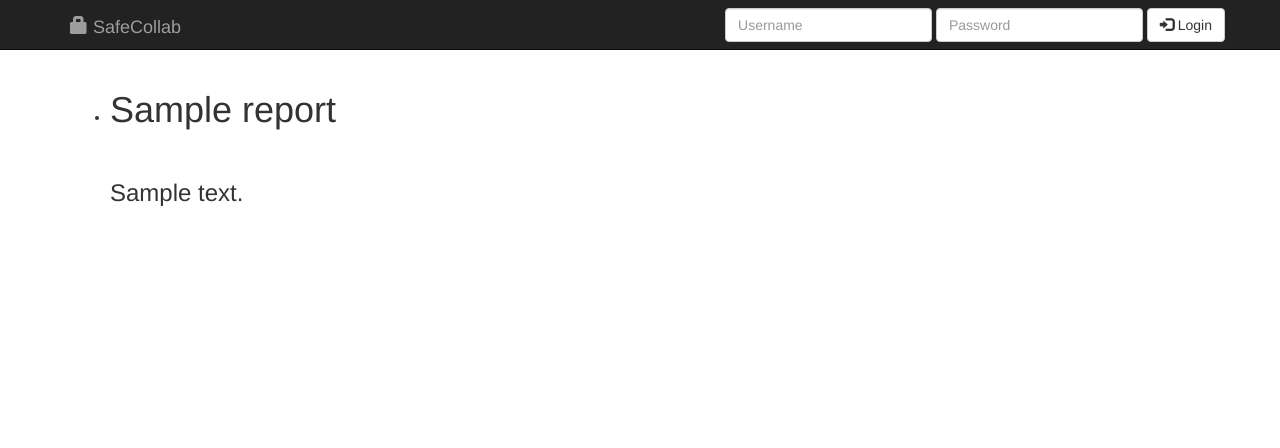
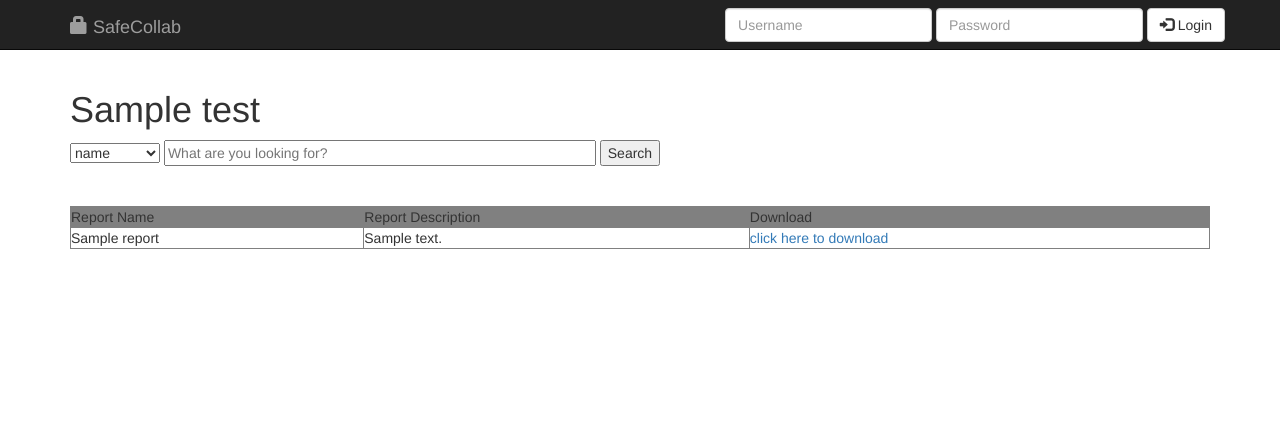
Before and after one commit to mas2tg/cs3240-f16-team07, a Django app: template dev/safecollab/templates/reports.html in a window 1280 px wide. Shown: the top 448 px of the page. Run offline with Django 3.2, Linux system fonts and the light colour scheme; the template is opened without the code that fills it: most values are stand-ins (such as "Sample title", 1, 10 or a date in 2020); some libraries are stand-ins or nearby versions.

Commit message:
4.10 Kevin

```diff
--- a/dev/safecollab/reports/urls.py
+++ b/dev/safecollab/reports/urls.py
@@ -4,4 +4,5 @@ from reports import views
 urlpatterns = patterns('',
 	url(r'^add-report', views.add_report, name='add-report'),
     url(r'^$', views.index, name='index'),
+    url(r'^attachments/(?P<link_to_file>.*)/$', views.download,name='download')
 )
--- a/dev/safecollab/templates/reports.html
+++ b/dev/safecollab/templates/reports.html
@@ -1,14 +1,29 @@
 {% extends 'base.html' %}
 
 {% block body_block %}
+    <h1>{{ test }}</h1>
+    <form method="GET" action="">
 
+    <select name="type">
+        <option value="name">name</option>
+        <option value="description">description</option>
+    </select>
+    <input type="text" name="q" size="50" placeholder="What are you looking for?" value="{{ request.GET.q }}"/>
+    <input type="submit" value="Search">
+    </form>
+
+    <br>
+    <br>
     {% if reports %}
-        <ul>
+
+    <table border="1" style="width:100%">
+    <tr style="background-color:grey"><td>Report Name</td><td>Report Description</td><td>Download</td></tr>
             {% for report in reports %}
-            <li><h1>{{ report.name }}</h1><br><h3>{{ report.description }}</h3></li>
+            <tr><td>{{ report.name }}</td><td>{{ report.description }}</td><td><a href="/reports/{{ report.path }}">click here to download</a></td></tr>
 
             {% endfor %}
-        </ul>
+      </table>
+
 
     {% else %}
         There are no reports!
```
Also changed, not shown: dev/safecollab/reports/views.py (+36 -2 lines).
